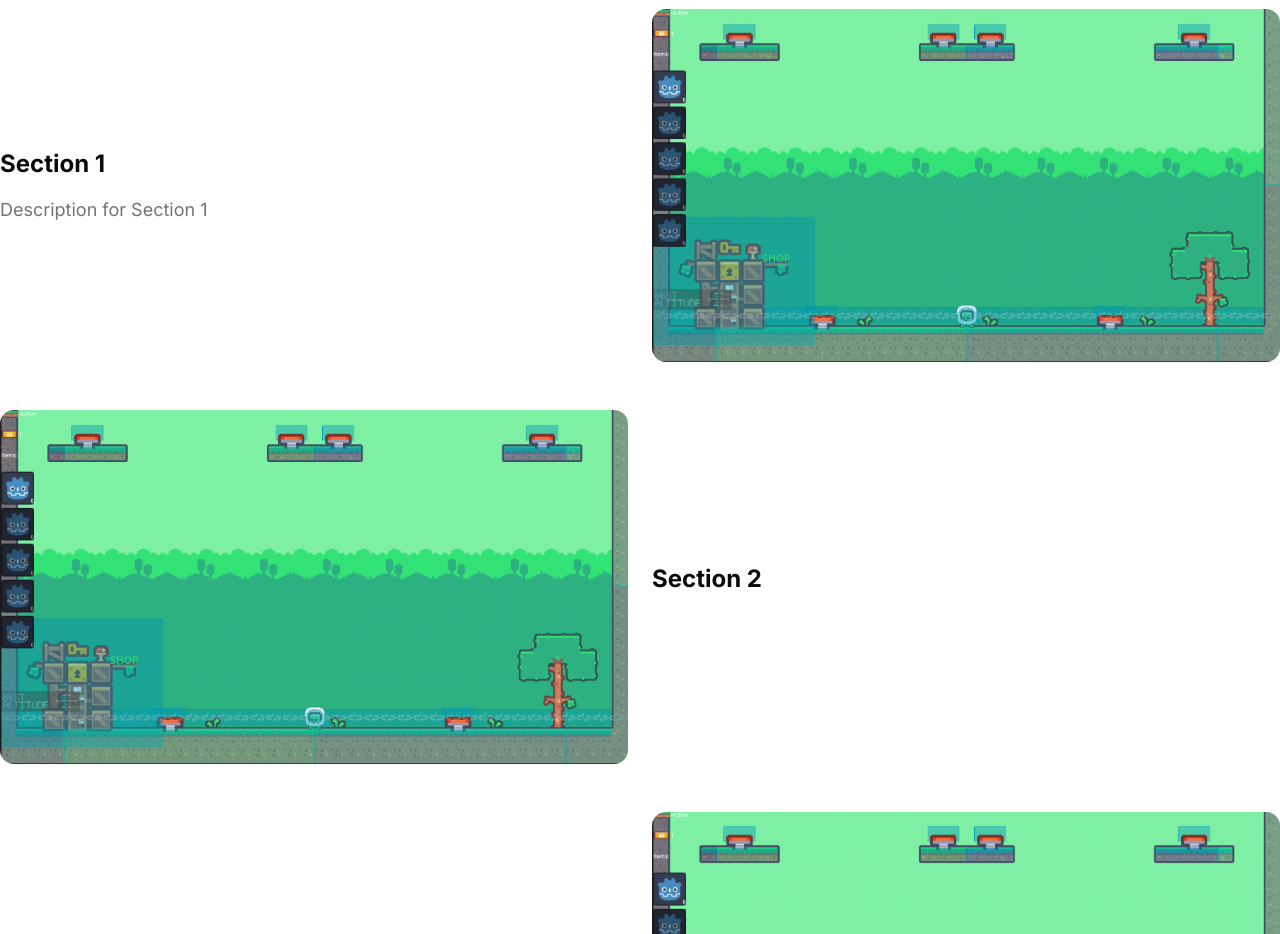
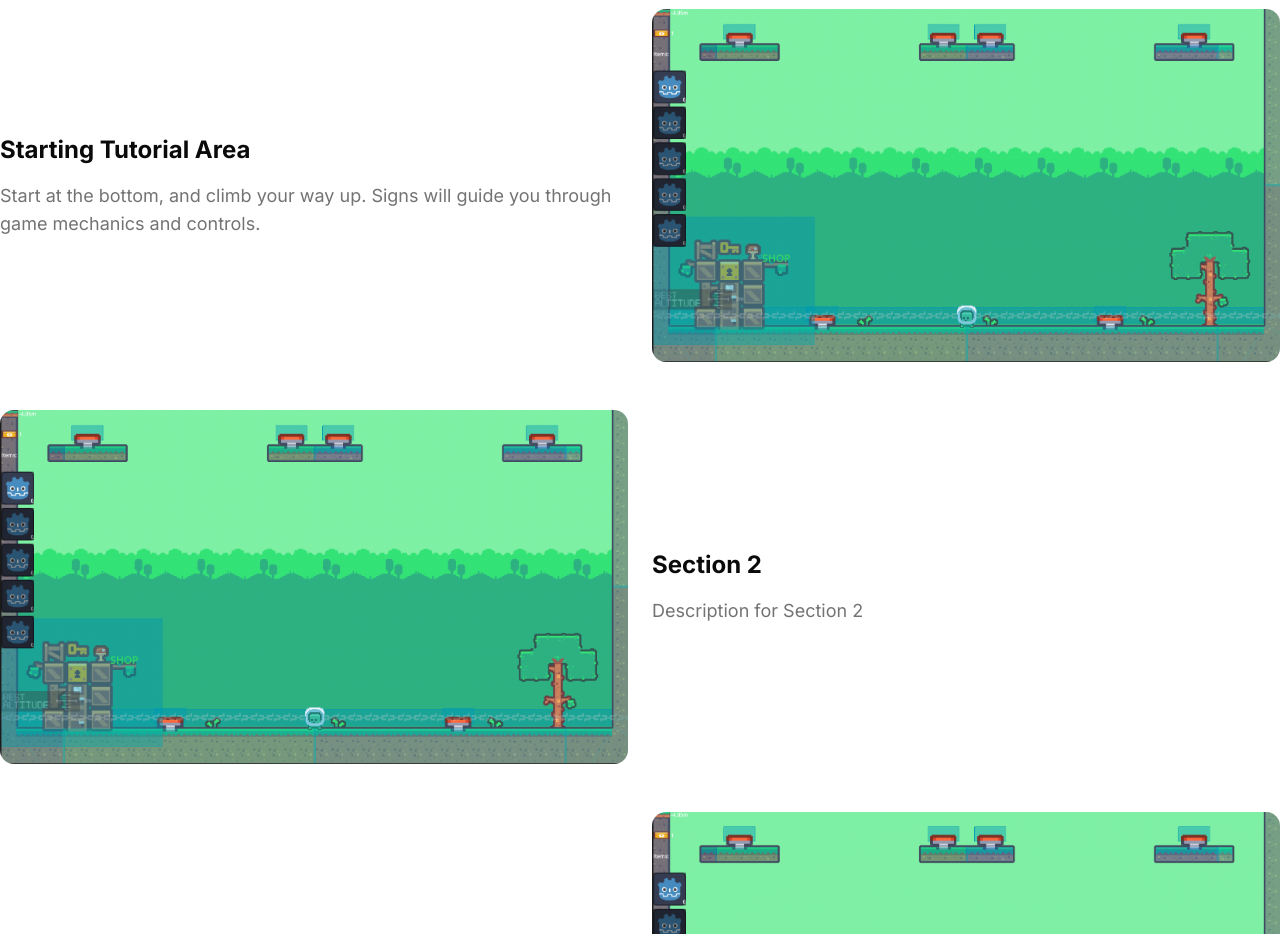
Before and after one commit to rherz48/COMP1501-Final-Project-Website, a Next.js app: page / in a window 1280 px wide. Shown: the part 1220-2154 px from the top of the page. Built offline with nearby package versions, Linux system fonts and the light colour scheme.

Commit message:
Starting area section

```diff
--- a/app/page.tsx
+++ b/app/page.tsx
@@ -29,13 +29,14 @@ export default function Page() {
 
   const imageSectionList: ImageSection[] = [
     {
-      title: "Section 1",
+      title: "Starting Tutorial Area",
       imageSrc: "/images/test_image.png",
-      description: "Description for Section 1"
+      description: "Start at the bottom, and climb your way up. Signs will guide you through game mechanics and controls."
     },
     {
       title: "Section 2",
       imageSrc: "/images/test_image.png",
+      description: "Description for Section 2"
     },
     {
       title: "Section 3",
```
